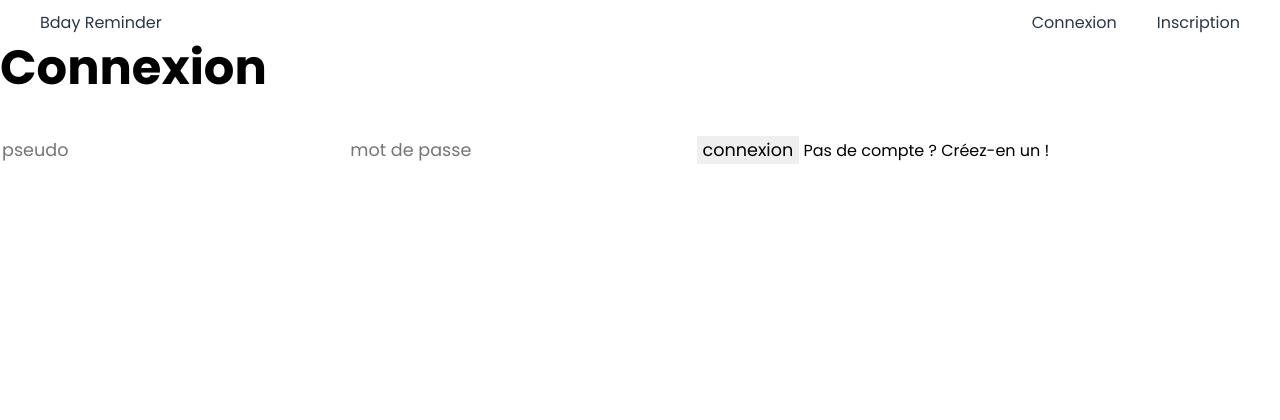
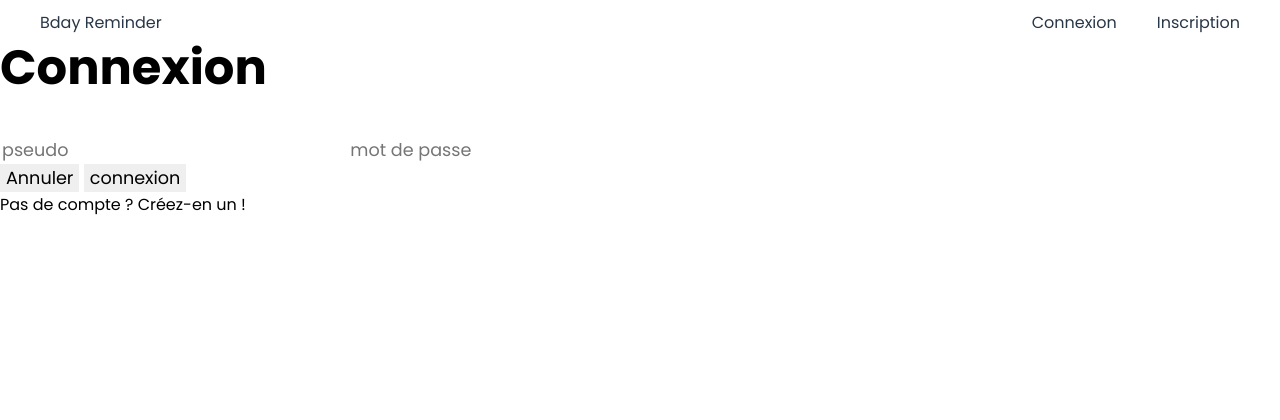
Before and after one commit to Sigmanificient/bday-reminder, a Flask app: page /auth/login in a window 1280 px wide. Shown: the top 420 px of the page. Run offline with Flask 2, Linux system fonts and the light colour scheme; style sheets or scripts are compiled from the project's sources.

Commit message:
adding main and rewrite login.jinja2

```diff
--- a/src/templates/auth/login.jinja2
+++ b/src/templates/auth/login.jinja2
@@ -1,6 +1,7 @@
 {% extends 'base.jinja2' %}
 
 {% block content %}
+    <div class="auth">
         <h1>Connexion</h1>
 
         <form method="post" action="{{ url_for('login_page') }}">
@@ -8,9 +9,15 @@
                 <input type="text" name="username" placeholder="pseudo">
             </label>
             <label for="password">
-            <input type="password" name="password" placeholder="mot de passe">
+                <input type="password" name="password"
+                       placeholder="mot de passe">
             </label>
+            <div class="actions">
+                <input type="reset" value="Annuler" accesskey="r">
                 <input type="submit" value="connexion">
+            </div>
+
+        </form>
         <a href="{{ url_for('register_page') }}">Pas de compte ? Créez-en un !</a>
-    </form>
+    </div>
 {% endblock %}
--- a/src/templates/base.jinja2
+++ b/src/templates/base.jinja2
@@ -14,7 +14,6 @@
     <title>{{ title }}</title>
 </head>
 <body>
-
 <header>
     <a class="underline" href="/">Bday Reminder</a>
 
@@ -29,7 +28,10 @@
     </nav>
 </header>
 
-{% block content %}{% endblock %}
+<main>
+    {% block content %}{% endblock %}
+</main>
+
 {% block scripts %}{% endblock %}
 </body>
 </html>
```
Lines whose indentation alone changed are shown as unchanged.
